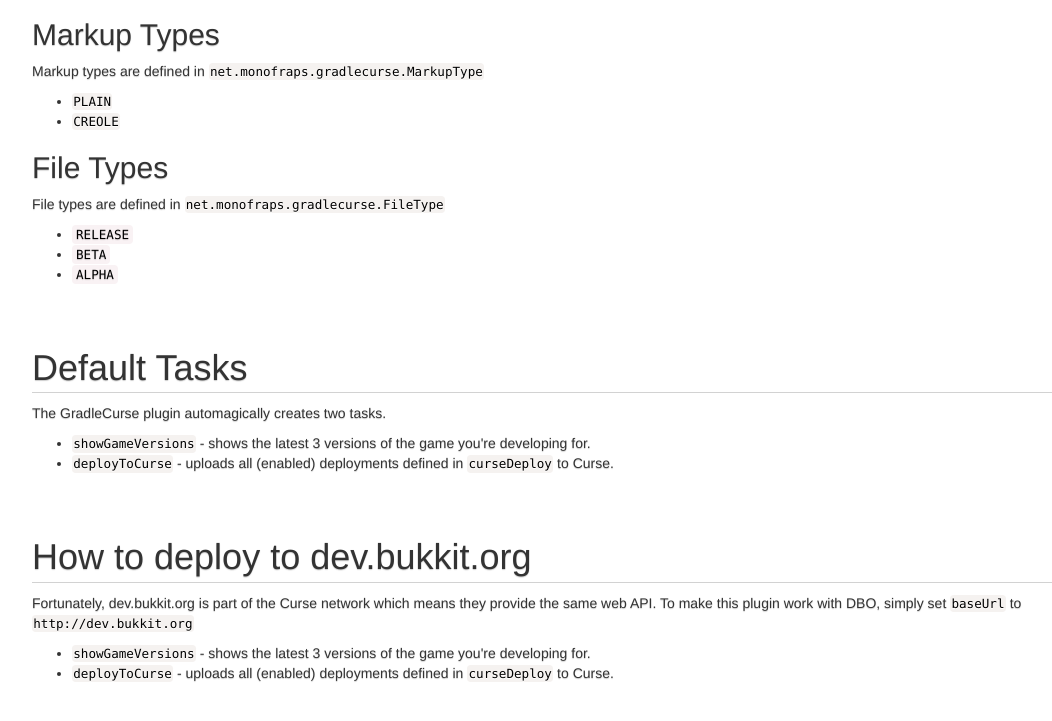
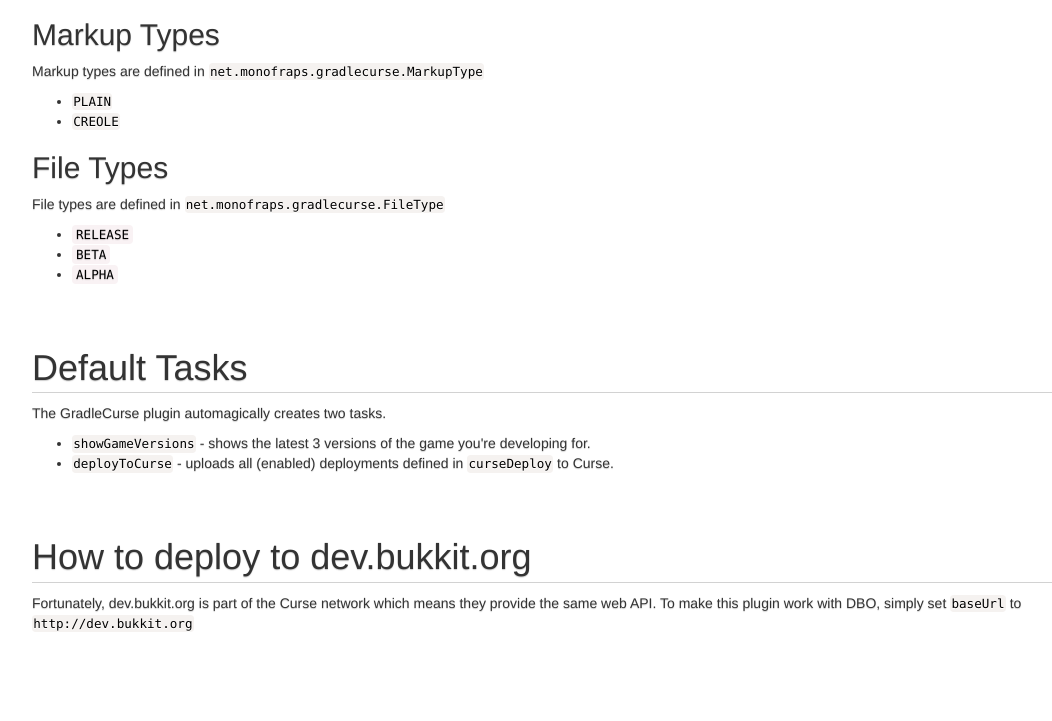
Before and after one commit to nristock/GradleCurse, a plain HTML site: page index.html in a window 1280 px wide. Shown: the part 1638-2359 px from the top of the page, without its empty margins (38-1090 px from the left). Drawn offline with nearby package versions, Linux system fonts and the light colour scheme.

Commit message:
Fixed copy-paste mistake

```diff
--- a/index.html
+++ b/index.html
@@ -142,11 +142,6 @@
             <h1 id="dbo-deployment">How to deploy to dev.bukkit.org</h1>
 
             <p>Fortunately, dev.bukkit.org is part of the Curse network which means they provide the same web API. To make this plugin work with DBO, simply set <code class="language-java">baseUrl</code> to <code class="language-bash">http://dev.bukkit.org</code></p>
-
-            <ul>
-                <li><code class="language-groovy">showGameVersions</code> - shows the latest 3 versions of the game you're developing for.</li>
-                <li><code class="language-groovy">deployToCurse</code> - uploads all (enabled) deployments defined in <code class="language-groovy">curseDeploy</code> to Curse.</li>
-            </ul>
         </div>
     </div>
 </div>
```
